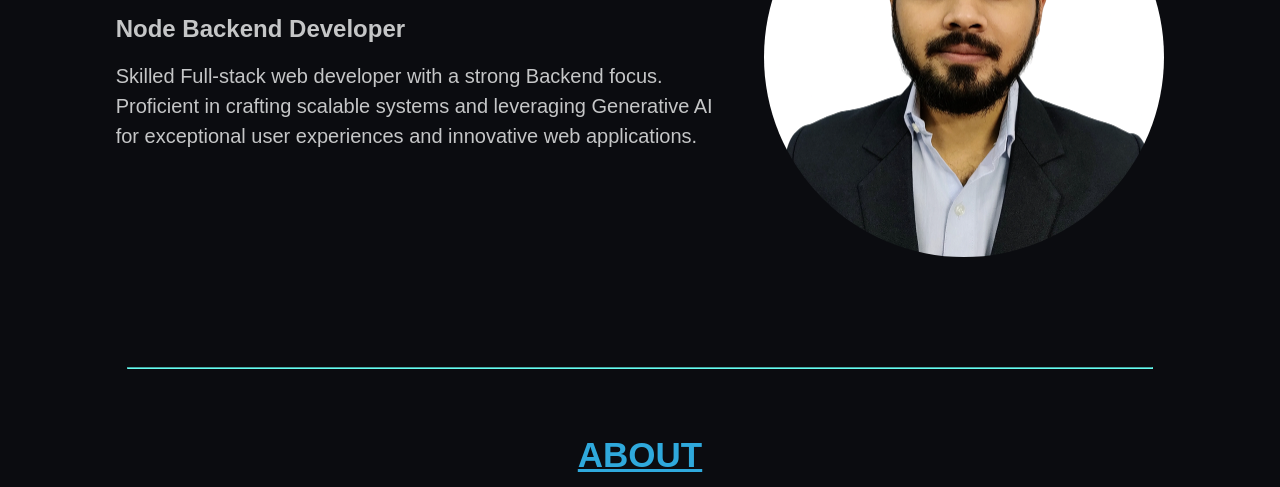
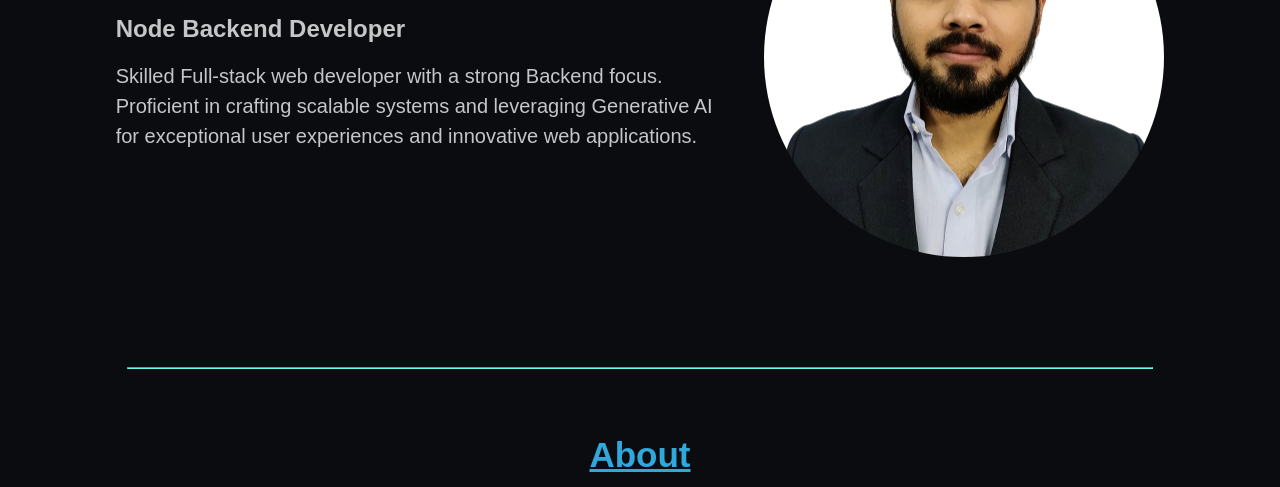
Before and after one commit to mohammadsaud-0110/mohammadsaud-0110.github.io, a plain HTML site: page index.html in a window 1280 px wide. Shown: the part 313-800 px from the top of the page. Drawn offline with Linux system fonts and the light colour scheme; files whose address does not match are found by name.

Commit message:
fixed About Title

```diff
--- a/files/styles.css
+++ b/files/styles.css
@@ -221,7 +221,7 @@ p {
   min-height: 50vh;
 }
 
-.about>h1 {
+#about .section_title {
   font-size: 35px;
   font-weight: bold;
   color: rgb(47, 169, 220);
--- a/index.html
+++ b/index.html
@@ -62,7 +62,7 @@
     <section id="about" class="about section">
         <br>
         <br>
-        <h1>ABOUT</h1>
+        <h2 class="section_title">About</h2>
         <br>
         <br>
         <div>
```
